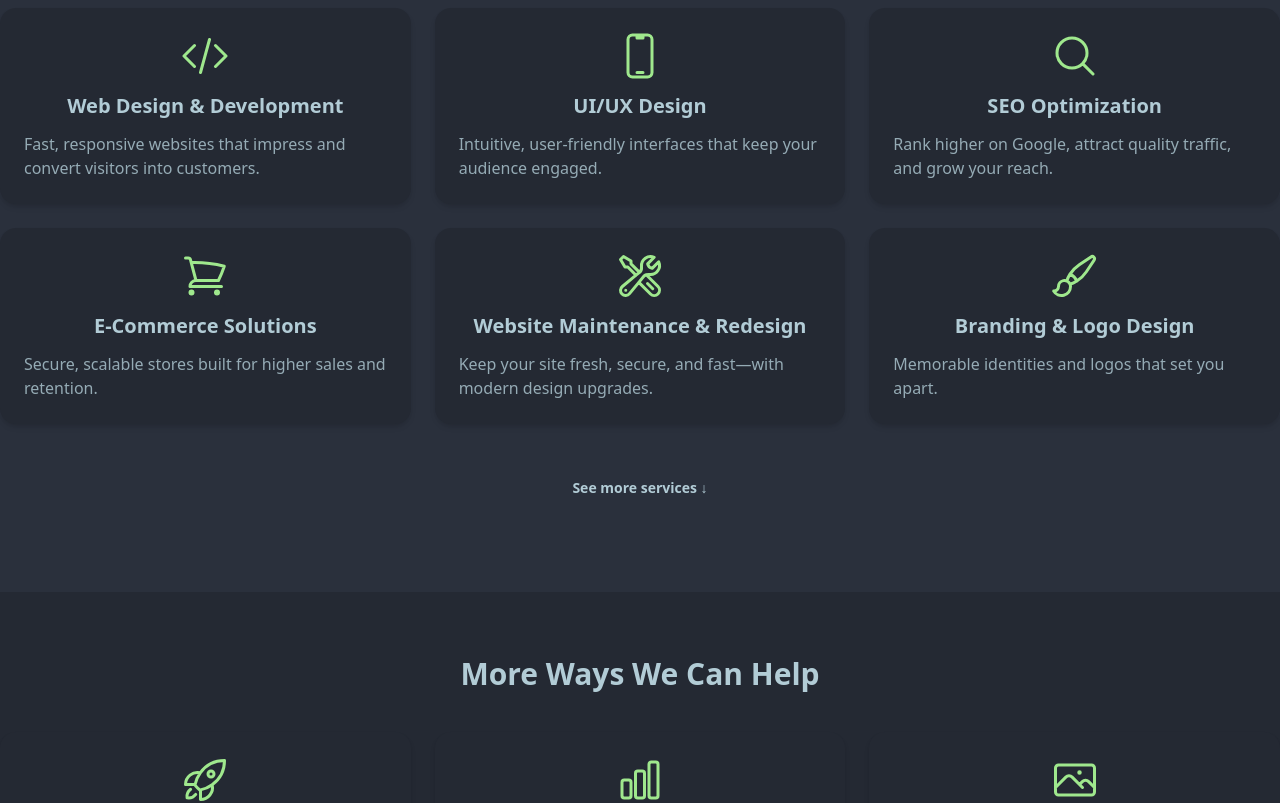
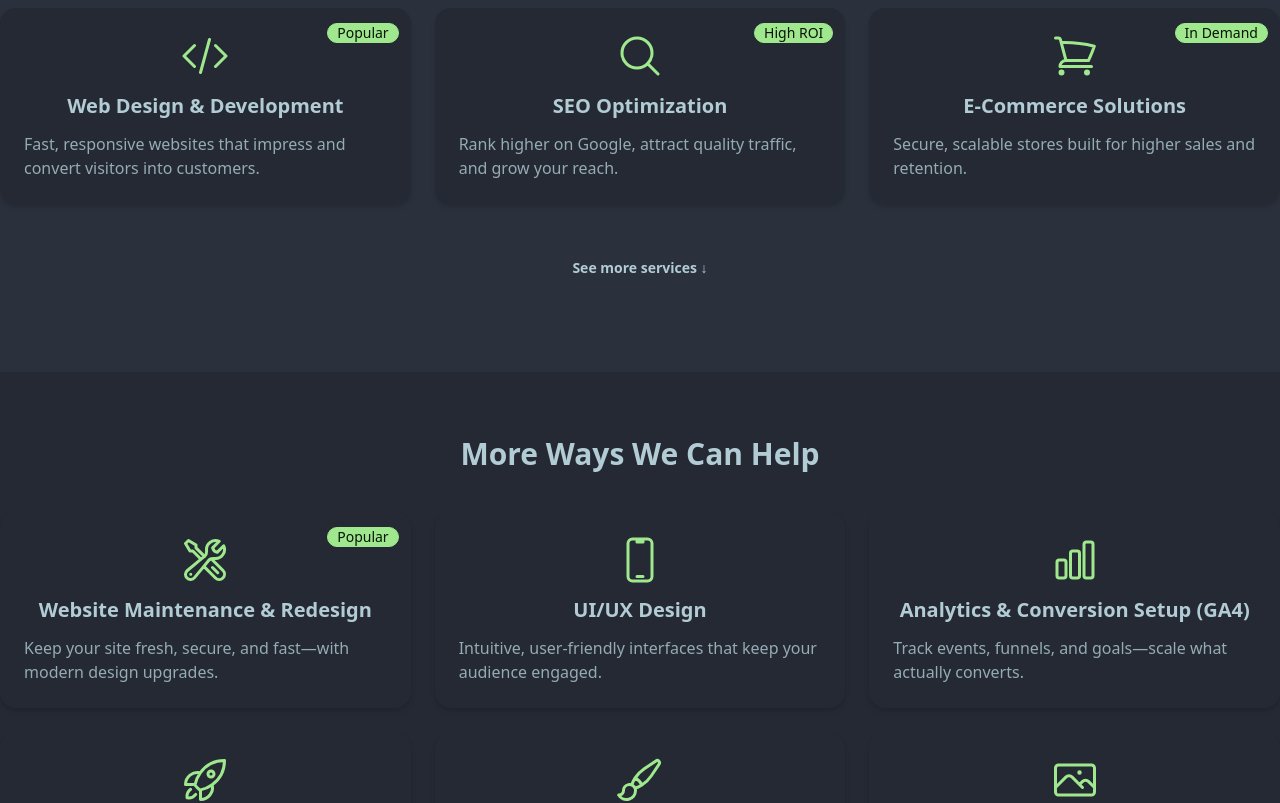
Before and after one commit to miladmo68/Milink, a React (Vite) app: page / in a window 1280 px wide. Shown: the part 960-1763 px from the top of the page. Built offline with nearby package versions, Linux system fonts and the light colour scheme.

Commit message:
fixed hero

```diff
--- a/src/pages/Services.jsx
+++ b/src/pages/Services.jsx
@@ -11,11 +11,42 @@ import {
 } from "@heroicons/react/24/outline";
 
 export default function Services() {
+  // Main services (Top 3)
   const mainServices = [
     {
       title: "Web Design & Development",
       desc: "Fast, responsive websites that impress and convert visitors into customers.",
       icon: CodeBracketIcon,
+      badge: "Popular",
+      badgeTip:
+        "Our most requested service — a perfect start for your online presence.",
+    },
+    {
+      title: "SEO Optimization",
+      desc: "Rank higher on Google, attract quality traffic, and grow your reach.",
+      icon: MagnifyingGlassIcon,
+      badge: "High ROI",
+      badgeTip:
+        "Delivers long-term value by attracting organic, ready-to-buy visitors.",
+    },
+    {
+      title: "E-Commerce Solutions",
+      desc: "Secure, scalable stores built for higher sales and retention.",
+      icon: ShoppingCartIcon,
+      badge: "In Demand",
+      badgeTip:
+        "Ideal for businesses ready to sell products or services online.",
+    },
+  ];
+
+  // More services (ordered by business impact)
+  const extraServices = [
+    {
+      title: "Website Maintenance & Redesign",
+      desc: "Keep your site fresh, secure, and fast—with modern design upgrades.",
+      icon: WrenchScrewdriverIcon,
+      badge: "Popular",
+      badgeTip: "Essential for keeping your website healthy and up to date.",
     },
     {
       title: "UI/UX Design",
@@ -23,38 +54,19 @@ export default function Services() {
       icon: DevicePhoneMobileIcon,
     },
     {
-      title: "SEO Optimization",
-      desc: "Rank higher on Google, attract quality traffic, and grow your reach.",
-      icon: MagnifyingGlassIcon,
+      title: "Analytics & Conversion Setup (GA4)",
+      desc: "Track events, funnels, and goals—scale what actually converts.",
+      icon: ChartBarIcon,
     },
-    {
-      title: "E-Commerce Solutions",
-      desc: "Secure, scalable stores built for higher sales and retention.",
-      icon: ShoppingCartIcon,
-    },
-    {
-      title: "Website Maintenance & Redesign",
-      desc: "Keep your site fresh, secure, and fast—with modern design upgrades.",
-      icon: WrenchScrewdriverIcon,
-    },
-    {
-      title: "Branding & Logo Design",
-      desc: "Memorable identities and logos that set you apart.",
-      icon: PaintBrushIcon,
-    },
-  ];
-
-  // حرفه‌ای‌های تکمیلی (پایین صفحه)
-  const extraServices = [
     {
       title: "Performance & Accessibility Audit",
       desc: "Fix slow pages and a11y gaps to improve SEO, conversions, and trust.",
       icon: RocketLaunchIcon,
     },
     {
-      title: "Analytics & Conversion Setup (GA4)",
-      desc: "Track events, funnels, and goals—scale what actually converts.",
-      icon: ChartBarIcon,
+      title: "Branding & Logo Design",
+      desc: "Memorable identities and logos that set you apart.",
+      icon: PaintBrushIcon,
     },
     {
       title: "Image & Asset Optimization",
@@ -63,8 +75,16 @@ export default function Services() {
     },
   ];
 
-  const ServiceCard = ({ icon: Icon, title, desc }) => (
-    <div className="card bg-base-200 p-6 shadow-md transition-transform duration-200 hover:-translate-y-1 hover:shadow-xl">
+  const ServiceCard = ({ icon: Icon, title, desc, badge, badgeTip }) => (
+    <div className="relative card bg-base-200 p-6 shadow-md transition-transform duration-200 hover:-translate-y-1 hover:shadow-xl">
+      {badge && (
+        <div
+          className="tooltip tooltip-left absolute right-3 top-3"
+          data-tip={badgeTip}
+        >
+          <span className="badge badge-primary">{badge}</span>
+        </div>
+      )}
       <div className="flex flex-col items-center gap-3 text-center">
         <Icon className="h-12 w-12 text-primary" />
         <h3 className="text-xl font-semibold">{title}</h3>
@@ -96,7 +116,7 @@ export default function Services() {
         </div>
       </section>
 
-      {/* More Services (same page) */}
+      {/* More Services */}
       <section id="more-services" className="py-16 bg-base-200">
         <div className="container mx-auto text-center">
           <h2 className="text-3xl font-bold mb-10">More Ways We Can Help</h2>
@@ -114,82 +134,115 @@ export default function Services() {
 
 // import {
 //   CodeBracketIcon,
-//   PaintBrushIcon,
+//   DevicePhoneMobileIcon,
 //   MagnifyingGlassIcon,
 //   ShoppingCartIcon,
 //   WrenchScrewdriverIcon,
-//   ChatBubbleLeftRightIcon,
-//   MegaphoneIcon,
-//   DevicePhoneMobileIcon,
+//   PaintBrushIcon,
+//   RocketLaunchIcon,
+//   ChartBarIcon,
+//   PhotoIcon,
 // } from "@heroicons/react/24/outline";
 
 // export default function Services() {
-//   const services = [
+//   // Top 3 — highest business impact
+//   const mainServices = [
 //     {
 //       title: "Web Design & Development",
-//       desc: "Modern, responsive websites tailored to your brand, optimized for performance and user experience.",
-//       icon: <CodeBracketIcon className="h-10 w-10 mx-auto text-primary" />,
+//       desc: "Fast, responsive websites that impress and convert visitors into customers.",
+//       icon: CodeBracketIcon,
+//     },
+//     {
+//       title: "SEO Optimization",
+//       desc: "Rank higher on Google, attract quality traffic, and grow your reach.",
+//       icon: MagnifyingGlassIcon,
+//     },
+//     {
+//       title: "E-Commerce Solutions",
+//       desc: "Secure, scalable stores built for higher sales and retention.",
+//       icon: ShoppingCartIcon,
+//     },
+//   ];
+
+//   // More Services — ordered by profitability & demand
+//   const extraServices = [
+//     {
+//       title: "Website Maintenance & Redesign",
+//       desc: "Keep your site fresh, secure, and fast—with modern design upgrades.",
+//       icon: WrenchScrewdriverIcon,
+//     },
+//     {
+//       title: "UI/UX Design",
+//       desc: "Intuitive, user-friendly interfaces that keep your audience engaged.",
+//       icon: DevicePhoneMobileIcon,
+//     },
+//     {
+//       title: "Analytics & Conversion Setup (GA4)",
+//       desc: "Track events, funnels, and goals—scale what actually converts.",
+//       icon: ChartBarIcon,
+//     },
+//     {
+//       title: "Performance & Accessibility Audit",
+//       desc: "Fix slow pages and a11y gaps to improve SEO, conversions, and trust.",
+//       icon: RocketLaunchIcon,
 //     },
 //     {
 //       title: "Branding & Logo Design",
-//       desc: "Creative visual identity, professional logos, and cohesive branding to make your business stand out.",
-//       icon: <PaintBrushIcon className="h-10 w-10 mx-auto text-secondary" />,
+//       desc: "Memorable identities and logos that set you apart.",
+//       icon: PaintBrushIcon,
 //     },
 //     {
-//       title: "SEO Optimization",
-//       desc: "Boost your search engine rankings, drive organic traffic, and improve online visibility with proven SEO strategies.",
-//       icon: <MagnifyingGlassIcon className="h-10 w-10 mx-auto text-accent" />,
-//     },
-//     {
-//       title: "E-Commerce Solutions",
-//       desc: "Scalable and secure online stores designed to maximize sales and customer satisfaction.",
-//       icon: <ShoppingCartIcon className="h-10 w-10 mx-auto text-info" />,
-//     },
-//     {
-//       title: "Website Redesign & Maintenance",
-//       desc: "Revamp outdated websites and provide ongoing maintenance for optimal performance and security.",
-//       icon: (
-//         <WrenchScrewdriverIcon className="h-10 w-10 mx-auto text-warning" />
-//       ),
-//     },
-//     {
-//       title: "Social Media Management",
-//       desc: "Engaging content creation, scheduling, and audience growth across major social media platforms.",
-//       icon: (
-//         <ChatBubbleLeftRightIcon className="h-10 w-10 mx-auto text-success" />
-//       ),
-//     },
-//     {
-//       title: "Google Ads & Digital Marketing",
-//       desc: "Targeted advertising campaigns that generate leads, increase conversions, and grow your business.",
-//       icon: <MegaphoneIcon className="h-10 w-10 mx-auto text-error" />,
-//     },
-//     {
-//       title: "UI/UX Design",
-//       desc: "User-friendly designs and intuitive interfaces to improve customer engagement and satisfaction.",
-//       icon: (
-//         <DevicePhoneMobileIcon className="h-10 w-10 mx-auto text-primary" />
-//       ),
+//       title: "Image & Asset Optimization",
+//       desc: "Smaller, smarter assets (WebP, srcset) for faster loads and better rankings.",
+//       icon: PhotoIcon,
 //     },
 //   ];
 
+//   const ServiceCard = ({ icon: Icon, title, desc }) => (
+//     <div className="card bg-base-200 p-6 shadow-md transition-transform duration-200 hover:-translate-y-1 hover:shadow-xl">
+//       <div className="flex flex-col items-center gap-3 text-center">
+//         <Icon className="h-12 w-12 text-primary" />
+//         <h3 className="text-xl font-semibold">{title}</h3>
+//         <p className="text-base-content/80 text-left max-w-[34ch] sm:max-w-none">
+//           {desc}
+//         </p>
+//       </div>
+//     </div>
+//   );
+
 //   return (
-//     <section id="services" className="py-20 bg-base-100">
-//       <div className="container mx-auto text-center">
-//         <h2 className="text-4xl font-bold mb-12">Our Services</h2>
-//         <div className="grid sm:grid-cols-2 md:grid-cols-4 gap-6">
-//           {services.map((s, i) => (
-//             <div
-//               key={i}
-//               className="card bg-base-200 shadow-xl p-6 transform transition duration-300 hover:scale-105 hover:-translate-y-2 hover:shadow-2xl cursor-pointer"
-//             >
-//               {s.icon}
-//               <h3 className="text-xl font-semibold mt-4 mb-2">{s.title}</h3>
-//               <p>{s.desc}</p>
-//             </div>
-//           ))}
+//     <>
+//       {/* Main Services */}
+//       <section id="services" className="py-20 bg-base-100">
+//         <div className="container mx-auto text-center">
+//           <h2 className="text-4xl font-bold mb-12">Our Core Services</h2>
+
+//           <div className="grid grid-cols-1 sm:grid-cols-2 lg:grid-cols-3 gap-6">
+//             {mainServices.map((s, i) => (
+//               <ServiceCard key={i} {...s} />
+//             ))}
+//           </div>
+
+//           <div className="mt-10">
+//             <a href="#more-services" className="btn btn-ghost">
+//               See more services ↓
+//             </a>
+//           </div>
 //         </div>
-//       </div>
-//     </section>
+//       </section>
+
+//       {/* More Services */}
+//       <section id="more-services" className="py-16 bg-base-200">
+//         <div className="container mx-auto text-center">
+//           <h2 className="text-3xl font-bold mb-10">More Ways We Can Help</h2>
+
+//           <div className="grid grid-cols-1 sm:grid-cols-2 lg:grid-cols-3 gap-6">
+//             {extraServices.map((s, i) => (
+//               <ServiceCard key={i} {...s} />
+//             ))}
+//           </div>
+//         </div>
+//       </section>
+//     </>
 //   );
 // }
```
